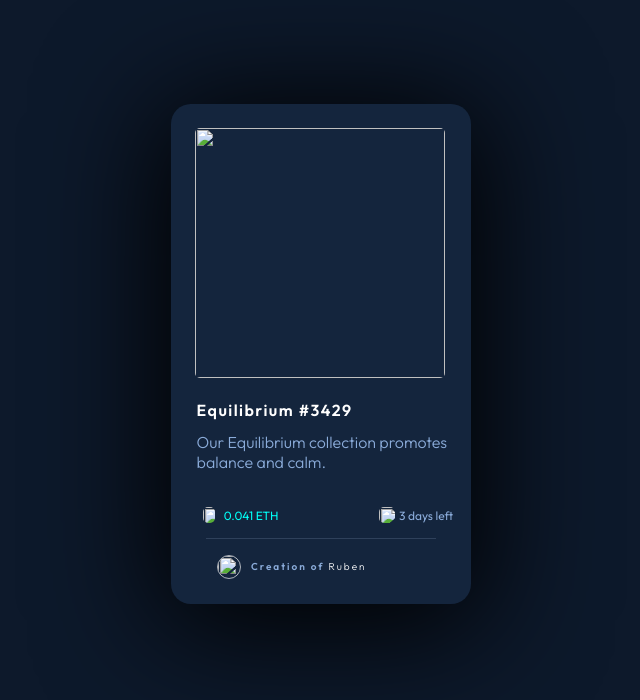
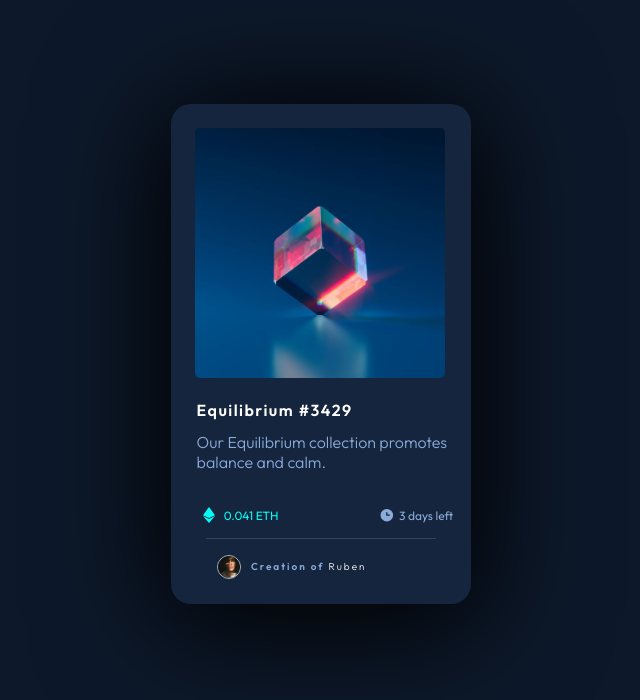
Before and after one commit to rubenalkapov/challenge-2, a plain HTML site: page index.html in a window 1280 px wide. Shown: the whole page, without its empty margins (319-959 px from the left). Drawn offline with Linux system fonts and the light colour scheme.

Commit message:
Update index.html

```diff
--- a/index.html
+++ b/index.html
@@ -12,17 +12,17 @@
             <div class="bar"></div>
             <div class="header-text">Equilibrium #3429</div>
             <div class="eth-icon">
-                <img src="images/icon-ethereum.svg" alt="">
+                <img src="icon-ethereum.svg" alt="">
                 <div class="eth-cost">0.041 ETH</div>
             </div>
             <div class="time-icon">
-                <img src="images/icon-clock.svg" alt="">
+                <img src="icon-clock.svg" alt="">
                 <div class="time-left">3 days left</div>
             </div>
             <div class="body-text">Our Equilibrium collection promotes balance and calm.</div>
-            <div class="avatar"><img src="images/image-avatar.png" alt=""></div>
+            <div class="avatar"><img src="image-avatar.png" alt=""></div>
             <div class="made-by">Creation of <span style="color: hsl(0, 0%, 100%); font-weight: 300">Ruben</span></div>
-            <img src="images/image-equilibrium.jpg" alt="">
+            <img src="image-equilibrium.jpg" alt="">
         </div>
     </div>
 </body>
```
